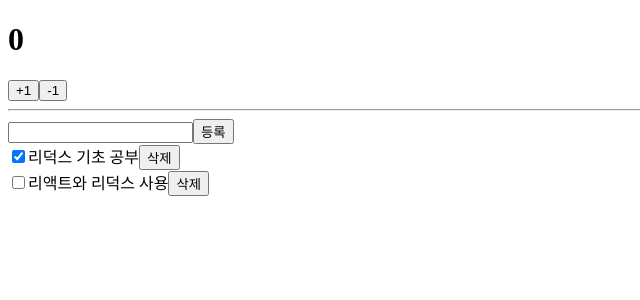
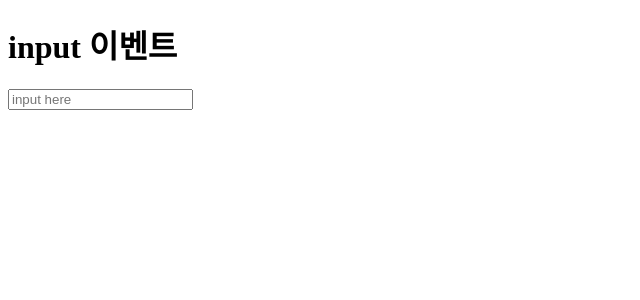
Before and after one commit to Bhanjo/React_study, a React (Create React App) app in the folder book_react/: page / in a window 1280 px wide. Shown: the top 300 px of the page, without its empty margins (0-640 px from the left). Built offline with nearby package versions, Linux system fonts and the light colour scheme.

Commit message:
추가: input state 변경 이벤트 연습

```diff
--- a/book_react/src/App.js
+++ b/book_react/src/App.js
@@ -1,12 +1,16 @@
-import CounterContainer from './container/CounterContainer';
-import TodosContainer from './container/TodosContainer';
+import InputChangeEvent from './components/InputChangeEvent';
+// import CounterContainer from './container/CounterContainer';
+// import TodosContainer from './container/TodosContainer';
 
 const App = () => {
     return(
+        // <div>
+        //     <CounterContainer />
+        //     <hr />
+        //     <TodosContainer />
+        // </div>
         <div>
-            <CounterContainer />
-            <hr />
-            <TodosContainer />
+            <InputChangeEvent />
         </div>
     );
 };
--- /dev/null
+++ b/book_react/src/components/InputChangeEvent.js
@@ -0,0 +1,21 @@
+import { useState } from "react";
+
+const InputChangeEvent = () => {
+  const [value, setValue] = useState("");
+  const changeEvent = (e) => {
+    setValue(e.target.value);
+  };
+  return (
+    <>
+      <h1>input 이벤트</h1>
+      <input
+        type="text"
+        placeholder="input here"
+        onChange={changeEvent}
+        value={value}
+      />
+    </>
+  );
+};
+
+export default InputChangeEvent;
```
